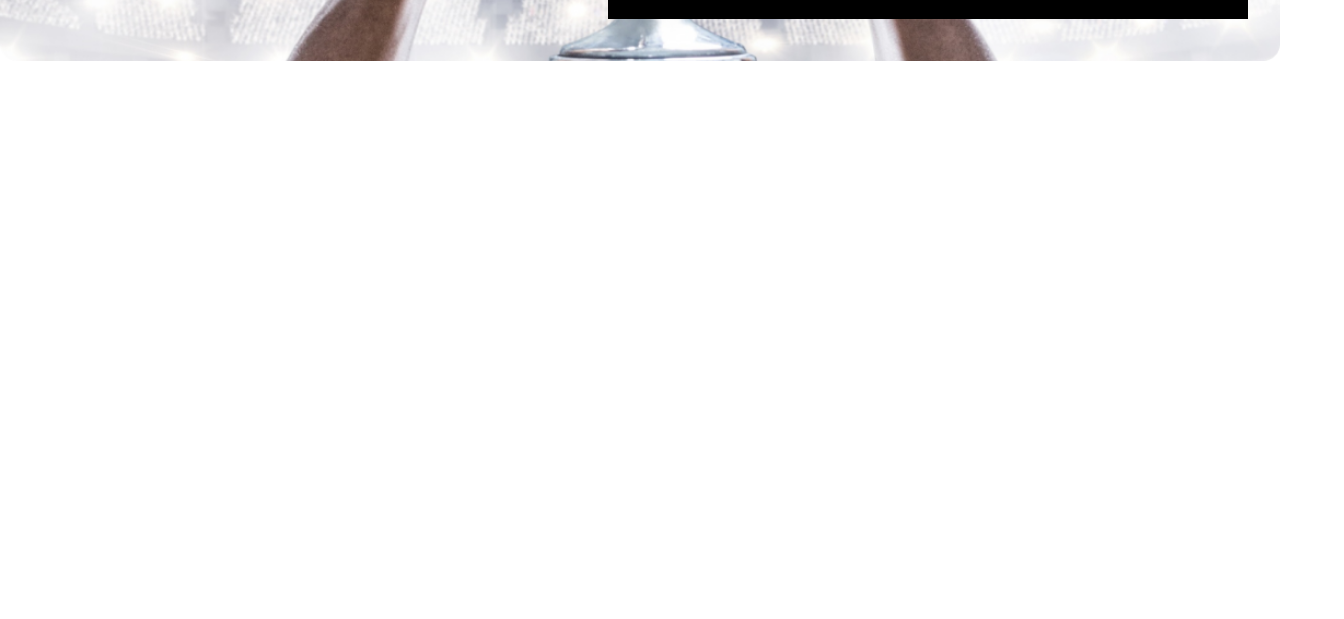
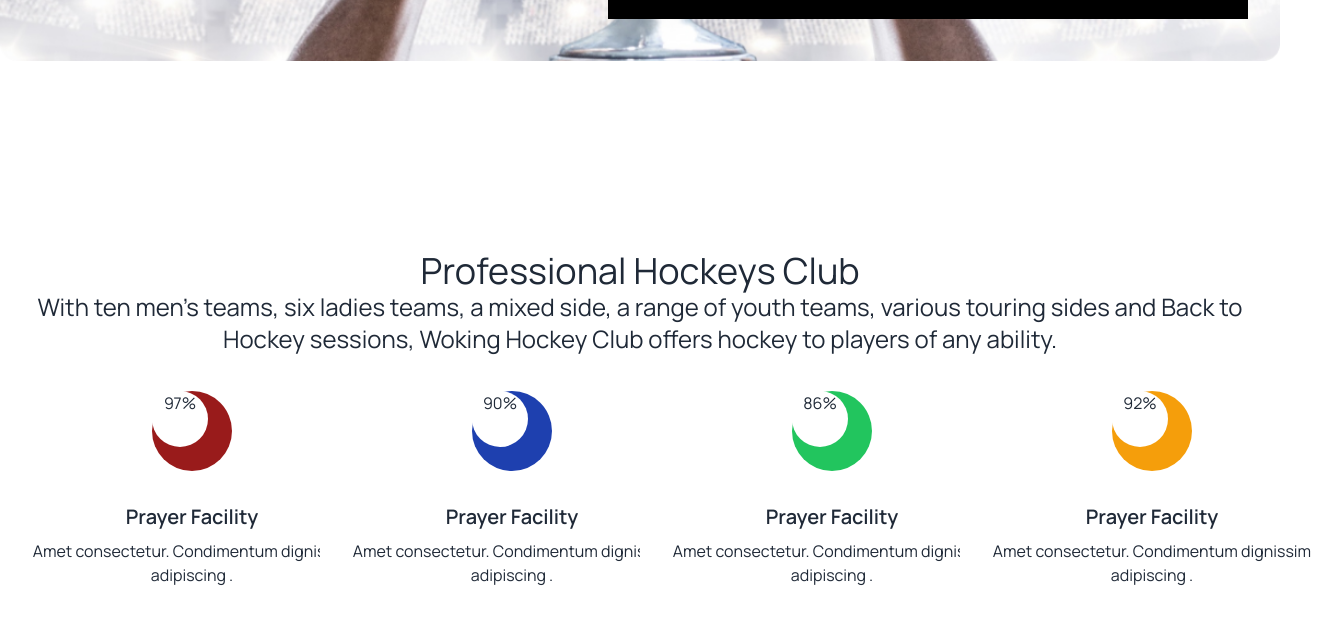
Before and after one commit to alamin601078/my-hockeys-website, a plain HTML site: page index.html in a window 1280 px wide. Shown: the part 609-1228 px from the top of the page, 1344 px wide, since content can reach past the window. Before the commit the page ends 836 px from the top, so only its background shows below. Drawn offline with nearby package versions, Linux system fonts and the light colour scheme.

Commit message:
profesonal hockeys clab compleate

```diff
--- a/index.html
+++ b/index.html
@@ -66,8 +66,8 @@
             <div class="carousel w-full">
                 <div id="slide1" class="carousel-item relative w-full">
                   <img src="/Images/1.png" class="w-full" />
-                  <div class="absolute transform
-                  ms:left-5/3 ms:top-5/3 lg:-translate-y-1/2 lg:left-5 lg:right-5 lg:bottom-10">
+                  <div class="absolute transform ms:-translate-y-1/2  ms:right-1/2 ms:top-10
+                   lg:-translate-y-1/2 lg:left-5 lg:right-5 lg:bottom-10">
                     <a href="#slide4" class="btn btn-circle bg-black text-white">❮</a>
                     <a href="#slide2" class="btn btn-circle bg-black text-white">❯</a>
                   </div>
@@ -77,12 +77,62 @@
                 <h2 class="text-2xl">Meet all the heroes from the field</h2><br>
                 <p>Dit amet consectetur. Condimentum dignissim adipiscing aliquam turpis placerat dolor. Purus urna in sit nullam proin. </p>
               </div>
-
         </div>
-
-
     </header>
     <main>
+        <!-- Professional Hockeys Club -->
+        <section><br>
+            <div class="text-center">
+                <h1 class="text-4xl">Professional Hockeys Club</h1>
+                <p class="text-2xl">With ten men’s teams, six ladies teams, a mixed side, a range of youth teams, various touring sides and Back to Hockey sessions, Woking Hockey Club offers hockey to players of any ability. </p>
+            </div><br>
+           <div class="grid grid-cols-1 lg:grid-cols-4 container shadow-xl">
+            <div class="grid grid-col-1 lg:grid-col-4">
+              <div class="card w-96 bg-base-100  items-center pt-3">
+                  <div class="w-20 h-20 bg-red-800 text-center rounded-full">
+                    <div class=" w-14 h-14 bg-white text-center rounded-full">97%</div>
+                  </div>
+                  <div class="card-body items-center text-center">
+                    <h2 class="card-title">Prayer Facility</h2>
+                    <p>Amet consectetur. Condimentum dignissim adipiscing .</p>
+                  </div>
+                </div>
+          </div>
+              <div class="grid grid-col-1 lg:grid-col-4">
+              <div class="card w-96 bg-base-100  items-center pt-3">
+                  <div class="w-20 h-20 bg-blue-800 text-center rounded-full">
+                    <div class=" w-14 h-14 bg-white text-center rounded-full">90%</div>
+                  </div>
+                  <div class="card-body items-center text-center">
+                    <h2 class="card-title">Prayer Facility</h2>
+                    <p>Amet consectetur. Condimentum dignissim adipiscing .</p>
+                  </div>
+                </div>
+          </div>
+            <div class="grid grid-col-1 lg:grid-col-4">
+              <div class="card w-96 bg-base-100  items-center pt-3">
+                  <div class="w-20 h-20 bg-green-500 text-center rounded-full">
+                    <div class=" w-14 h-14 bg-white text-center rounded-full">86%</div>
+                  </div>
+                  <div class="card-body items-center text-center">
+                    <h2 class="card-title">Prayer Facility</h2>
+                    <p>Amet consectetur. Condimentum dignissim adipiscing .</p>
+                  </div>
+                </div>
+          </div>
+           <div class="grid grid-col-1 lg:grid-col-4">
+              <div class="card w-96 bg-base-100  items-center pt-3">
+                  <div class="w-20 h-20 bg-amber-500 text-center rounded-full">
+                    <div class=" w-14 h-14 bg-white text-center rounded-full">92%</div>
+                  </div>
+                  <div class="card-body items-center text-center">
+                    <h2 class="card-title">Prayer Facility</h2>
+                    <p>Amet consectetur. Condimentum dignissim adipiscing .</p>
+                  </div>
+                </div>
+          </div>
+           </div>
+        </section>
 
     </main>
     <footer>
```
Also changed, not shown: Images/90%.png (added).
